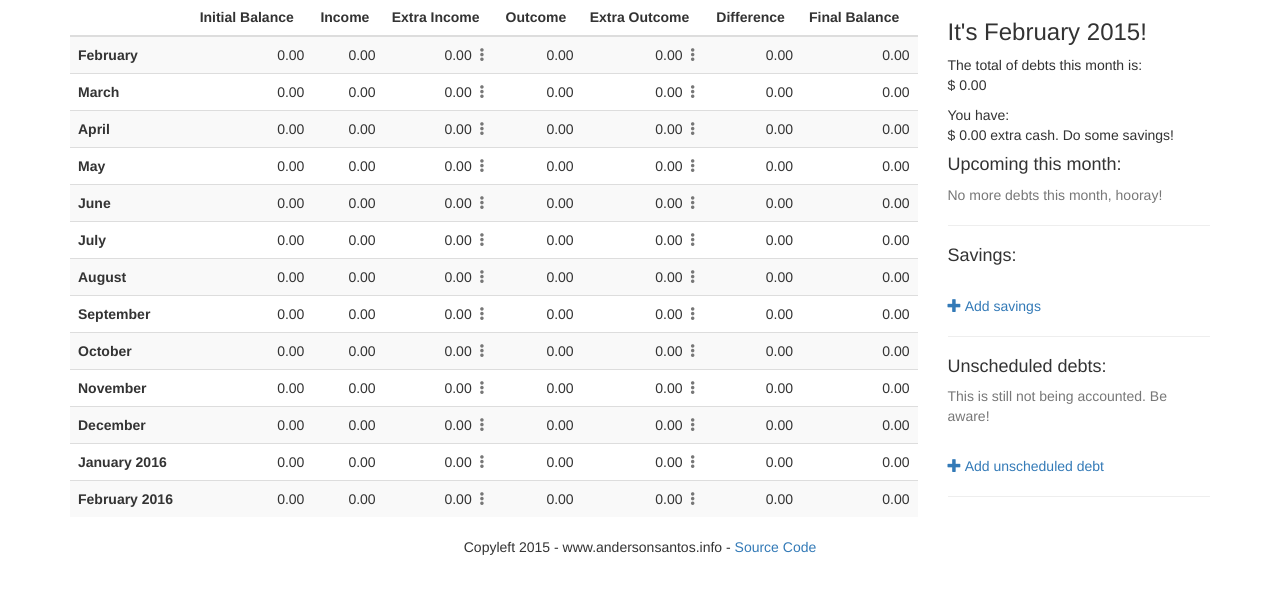
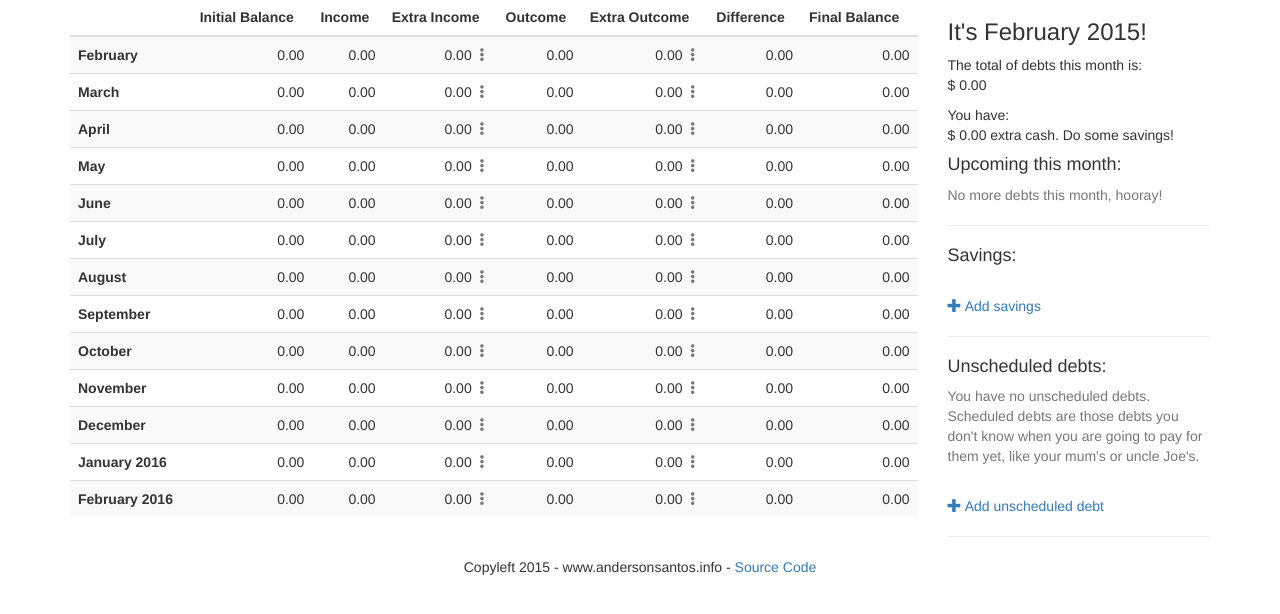
Before and after one commit to curaloucura/money-forecast, a Django app: page / in a window 1280 px wide. Shown: the part 137-751 px from the top of the page. Run offline with Django 3.2, Linux system fonts and the light colour scheme; the visitor is signed in with stand-in values (Sample User, id 1); data comes from the database, SQL or seed files in the repository; some libraries are stand-ins or nearby versions.

Commit message:
Small fixes on sidebar

```diff
--- a/moneyforecast/records/models.py
+++ b/moneyforecast/records/models.py
@@ -41,7 +41,7 @@
 	day_of_month = models.SmallIntegerField(blank=True, null=True, verbose_name=_("Day of the month"), help_text=_('Use this field to set recurring bills. The day in which will you be billed every month'))
 	number_payments = models.SmallIntegerField(blank=True, null=True, verbose_name=_("Number of Payments"), help_text=_('This is only used to generate the final payment date'))
 	end_date = models.DateField(blank=True, null=True, verbose_name=_('Last payment on'), help_text=_('This is the date when it will be the last payment for this record, after this date the record will not appear on the calculations'))
-	is_paid_out = models.BooleanField(default=False, db_column='is_paid_off', verbose_name=_('Is it totally paid?'), help_text=_('If checked, the record won\'t appear in the calculations anymore. Click it only to hide a record from your spreadsheet'))
+	is_paid_out = models.BooleanField(default=False, verbose_name=_('Is it totally paid?'), help_text=_('If checked, the record won\'t appear in the calculations anymore. Click it only to hide a record from your spreadsheet'))
 	notes = models.TextField(blank=True, null=True)
 	user = models.ForeignKey(User, blank=True, null=True)
 
--- a/moneyforecast/records/templates/includes/sidebar.html
+++ b/moneyforecast/records/templates/includes/sidebar.html
@@ -47,7 +47,7 @@
 		{% trans "Savings" %}:
 	</h4>
 	{% with current_month.get_savings_totals as savings_list %}
-	{% if not savings_list %}
+	{% if savings_list.1 <= 0 %}
 		<p class="text-muted">{% trans "You haven't saved anything yet, you'd better start soon!" %}</p>
 	{% else %}
 	<table class="table table-condensed">
@@ -73,7 +73,7 @@
 	</h4>
 	{% with current_month.get_unscheduled_totals as unscheduled_list %}
 	<p class="text-muted">
-		{% if unscheduled_list %}
+		{% if unscheduled_list.list %}
 			{% trans "This is still not being accounted. Be aware!" %}
 		{% else %}
 			{% trans "You have no unscheduled debts. Scheduled debts are those debts you don't know when you are going to pay for them yet, like your mum's or uncle Joe's." %}
```
Also changed, not shown: README.md, moneyforecast/records/migrations/0001_initial.py.
